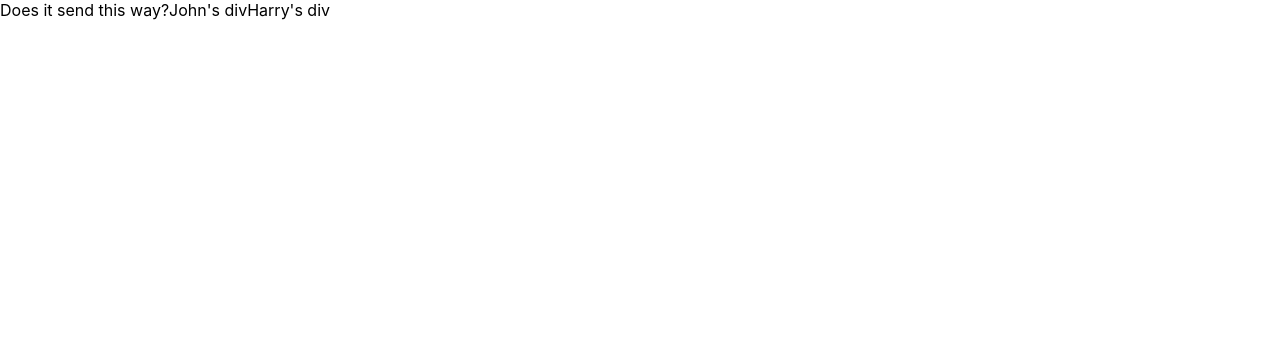
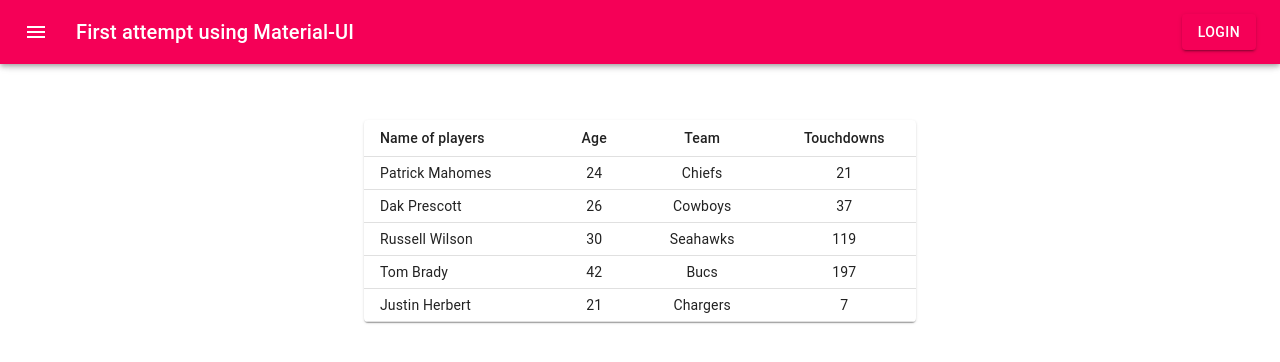
Before and after one commit to pepalms/coding-website, a React (Create React App) app: page / in a window 1280 px wide. Shown: the top 362 px of the page. Built offline with nearby package versions, Linux system fonts and the light colour scheme.

Commit message:
Mass changes - Harry

```diff
--- a/package.json
+++ b/package.json
@@ -4,6 +4,7 @@
   "private": true,
   "dependencies": {
     "@material-ui/core": "^4.11.1",
+    "@material-ui/icons": "^4.9.1",
     "@testing-library/jest-dom": "^5.11.6",
     "@testing-library/react": "^11.2.2",
     "@testing-library/user-event": "^12.2.2",
--- a/public/index.html
+++ b/public/index.html
@@ -3,6 +3,7 @@
   <head>
     <meta charset="utf-8" />
     <link rel="icon" href="%PUBLIC_URL%/favicon.ico" />
+    <link rel="stylesheet" href="https://fonts.googleapis.com/icon?family=Material+Icons">
     <meta name="viewport" content="width=device-width, initial-scale=1" />
     <meta name="theme-color" content="#000000" />
     <meta
--- a/src/App.js
+++ b/src/App.js
@@ -1,7 +1,55 @@
-import "./App.css";
+import React from "react";
+import { makeStyles } from "@material-ui/core/styles";
+import AppBar from "@material-ui/core/AppBar";
+import Toolbar from "@material-ui/core/Toolbar";
+import Typography from "@material-ui/core/Typography";
+import Button from "@material-ui/core/Button";
+import IconButton from "@material-ui/core/IconButton";
+import Container from "@material-ui/core/Container";
+import Table from "./Table";
+import Box from "@material-ui/core/Box";
+import MenuIcon from "@material-ui/icons/Menu";
 
-function App() {
-  return <div className="App"></div>;
+const useStyles = makeStyles((theme) => ({
+  root: {
+    flexGrow: 1,
+  },
+  menuButton: {
+    marginRight: theme.spacing(2),
+  },
+  title: {
+    flexGrow: 1,
+  },
+}));
+
+export default function App() {
+  const classes = useStyles();
+
+  return (
+    <Container maxWidth="sm">
+      <div className={classes.root}>
+        <AppBar color="secondary" position="fixed">
+          <Toolbar>
+            <IconButton
+              edge="start"
+              className={classes.menuButton}
+              color="inherit"
+              aria-label="menu"
+            >
+              <MenuIcon color="inherit" />
+            </IconButton>
+            <Typography variant="h6" className={classes.title}>
+              First attempt using Material-UI
+            </Typography>
+            <Button variant="contained" color="secondary">
+              Login
+            </Button>
+          </Toolbar>
+        </AppBar>
+      </div>
+      <Box mt={15}>
+        <Table />
+      </Box>
+    </Container>
+  );
 }
-
-export default App;
--- /dev/null
+++ b/src/Table.jsx
@@ -0,0 +1,58 @@
+import React from 'react';
+import { makeStyles } from '@material-ui/core/styles';
+import Table from '@material-ui/core/Table';
+import TableBody from '@material-ui/core/TableBody';
+import TableCell from '@material-ui/core/TableCell';
+import TableContainer from '@material-ui/core/TableContainer';
+import TableHead from '@material-ui/core/TableHead';
+import TableRow from '@material-ui/core/TableRow';
+import Paper from '@material-ui/core/Paper';
+
+const useStyles = makeStyles({
+  table: {
+    minWidth: 400,
+  },
+});
+
+function createData(name, age, team, td ) {
+  return { name, age, team, td };
+}
+
+const rows = [
+  createData('Patrick Mahomes', 24, 'Chiefs', 21),
+  createData('Dak Prescott', 26, 'Cowboys', 37),
+  createData('Russell Wilson', 30, 'Seahawks', 119),
+  createData('Tom Brady', 42, 'Bucs', 197),
+  createData('Justin Herbert', 21, 'Chargers', 7),
+];
+
+export default function BasicTable() {
+  const classes = useStyles();
+
+  return (
+    <TableContainer component={Paper}>
+      <Table size="small" className={classes.table} aria-label="simple table">
+        <TableHead>
+          <TableRow>
+            <TableCell>Name of players</TableCell>
+            <TableCell align="center">Age</TableCell>
+            <TableCell align="center">Team</TableCell>
+            <TableCell align="center">Touchdowns</TableCell>
+          </TableRow>
+        </TableHead>
+        <TableBody>
+          {rows.map((row) => (
+            <TableRow key={row.name}>
+              <TableCell component="th" scope="row">
+                {row.name}
+              </TableCell>
+              <TableCell align="center">{row.age}</TableCell>
+              <TableCell align="center">{row.team}</TableCell>
+              <TableCell align="center">{row.td}</TableCell>
+            </TableRow>
+          ))}
+        </TableBody>
+      </Table>
+    </TableContainer>
+  );
+}
--- a/src/index.js
+++ b/src/index.js
@@ -6,11 +6,6 @@ import App from "./App";
 ReactDOM.render(
   <React.StrictMode>
     <App />
-    <div>
-      <span>Does it send this way?</span>
-      <span>John's div</span>
-      <span>Harry's div</span>
-    </div>
   </React.StrictMode>,
   document.getElementById("root")
 );
```
Also changed, not shown: 2 other files (tests, documents, lock files or other folders).
